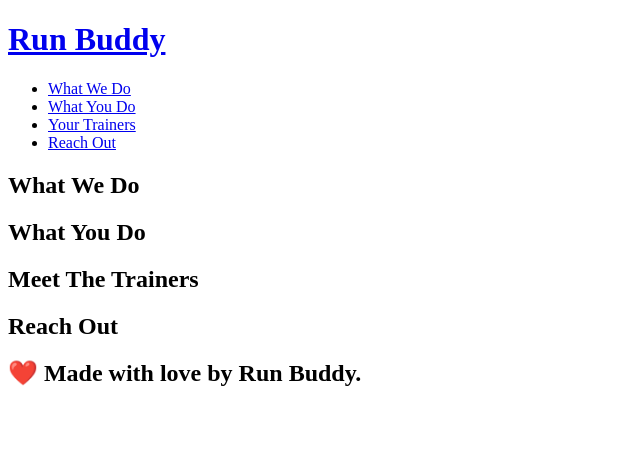
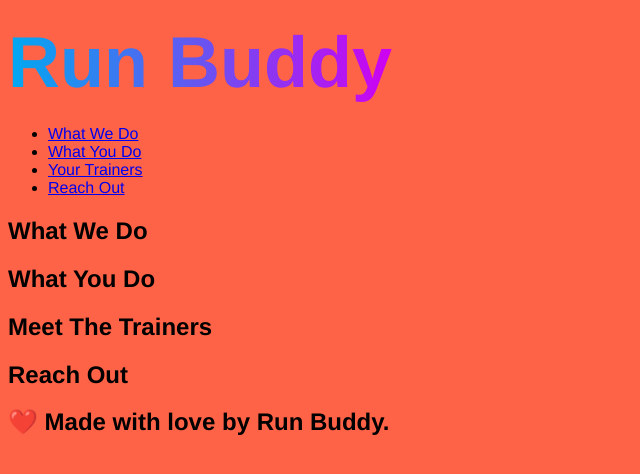
Before and after one commit to rhw-git/review-for-bootcamp-lectures, a plain HTML site: page index.html in a window 1280 px wide. Shown: the whole page, without its empty margins (0-640 px from the left). Drawn offline with Linux system fonts and the light colour scheme.

Commit message:
gradient text

```diff
--- /dev/null
+++ b/assets/css/style.css
@@ -0,0 +1,11 @@
+body {
+  font-family: Helvetica, Arial, Helvetica, sans-serif;
+  background-color: tomato;
+}
+/*Gradient Text*/
+#gradient {
+  font-size: 72px;
+  background: linear-gradient(to right, #00a9f1, #cf00f1);
+  -webkit-background-clip: text;
+  color: transparent;
+}
--- a/index.html
+++ b/index.html
@@ -4,11 +4,13 @@
     <meta charset="UTF-8" />
     <meta name="viewport" content="width=device-width, initial-scale=1.0" />
     <title>Run Buddy</title>
+    <!-- link in css-->
+    <link rel="stylesheet" href="./assets/css/style.css" />
   </head>
   <body>
     <header>
       <h1>
-        <a href="/">Run Buddy</a>
+        <a href="/" id="gradient">Run Buddy</a>
       </h1>
       <nav>
         <ul>
```
